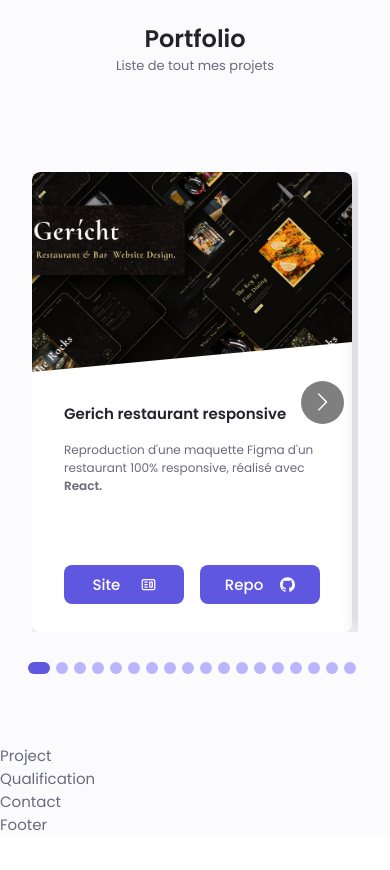
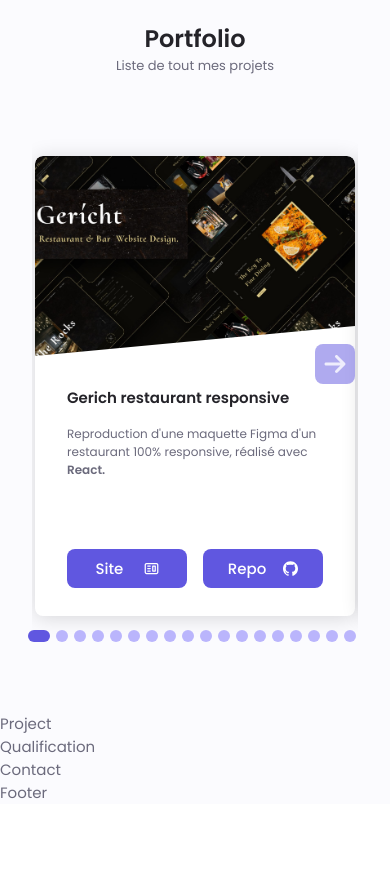
Before and after one commit to FabKaiz/portfolio-react, a React (Create React App) app: page / in a window 390 px wide. Shown: the part 2240-3110 px from the top of the page. Built offline with nearby package versions, Linux system fonts and the light colour scheme.

Commit message:
Carousel media queries

```diff
--- a/src/components/ProjectCard/ProjectCard.scss
+++ b/src/components/ProjectCard/ProjectCard.scss
@@ -8,6 +8,7 @@
   height: 460px;
   position: relative;
   overflow: hidden;
+  margin: 2rem 0;
 
   &:hover {
     .figma-button,
--- a/src/container/Portfolio/Portfolio.jsx
+++ b/src/container/Portfolio/Portfolio.jsx
@@ -1,6 +1,7 @@
 import React from 'react'
 import Carousel from 'react-multi-carousel';
 import 'react-multi-carousel/lib/styles.css';
+import { ImArrowRight2, ImArrowLeft2 } from 'react-icons/im'
 
 import { ProjectCard } from '../../components';
 import { data } from '../../constants'
@@ -8,24 +9,37 @@ import './Portfolio.scss';
 
 const responsive = {
   superLargeDesktop: {
-    // the naming can be any, depends on you.
-    breakpoint: { max: 3000, min: 2001 },
+    breakpoint: { max: 3000, min: 2400},
     items: 7,
     slidesToSlide: 4,
-
   },
-  desktop: {
-    breakpoint: { max: 2000, min: 1024 },
+  LargeDesktop: {
+    breakpoint: { max: 2399, min: 2001 },
+    items: 6,
+    slidesToSlide: 4,
+  },
+  desktopFullScreen: {
+    breakpoint: { max: 2000, min: 1800 },
     items: 5,
     slidesToSlide: 3,
-
+  },
+  smallerdesktop: {
+    breakpoint: { max: 1799, min: 1380 },
+    items: 4,
+    slidesToSlide: 3,
+  },
+  laptop: {
+    breakpoint: { max: 1379, min: 1065 },
+    items: 3,
+    slidesToSlide: 2,
   },
   tablet: {
-    breakpoint: { max: 1024, min: 464 },
-    items: 1
+    breakpoint: { max: 1064, min: 720 },
+    items: 2,
+    slidesToSlide: 2,
   },
   mobile: {
-    breakpoint: { max: 464, min: 0 },
+    breakpoint: { max: 719, min: 0 },
     items: 1
   }
 };
@@ -48,6 +62,8 @@ const Portfolio = () => {
           <Carousel
             autoPlaySpeed={999999}
             responsive={responsive}
+            customLeftArrow={<ImArrowLeft2 className="carousel__arrow--left" />}
+            customRightArrow={<ImArrowRight2 className="carousel__arrow--right" />}
             showDots={true}
             renderDotsOutside
           >
--- a/src/container/Portfolio/Portfolio.scss
+++ b/src/container/Portfolio/Portfolio.scss
@@ -9,8 +9,9 @@
 }
 
 .carousel__container {
-  padding: 3rem 2rem;
+  padding: 0 2rem;
   position: relative;
+  overflow: visible;
 
 
   .react-multi-carousel-dot button{
@@ -24,4 +25,60 @@
     border-radius: 0.5rem;
   }
 
+  .react-multiple-carousel__arrow--right {
+    right: calc(4% + 1px);
+  }
+
+  .carousel__arrow--right,
+  .carousel__arrow--left {
+    position: absolute;
+    top: 42%;
+    cursor: pointer;
+    height: 40px;
+    width: 40px;
+    transition: background-color 0.2s;
+    background-color: hsla(var(--hue-color), 69%, 61%, 0.5);
+    padding: 0.5rem 0.5rem;
+    border-radius: 0.5rem;
+    color: #ffffffc9;
+
+    &:hover {
+      background-color: hsla(var(--hue-color), 69%, 61%, 1);
+    }
+  }
+
+  .carousel__arrow--right {
+    right: calc(1%);
+  }
+
+  .carousel__arrow--left {
+    left: calc(1%);
+  }
+
+  .react-multi-carousel-list {
+
+    &:active {
+      cursor: grabbing;
+      cursor: -moz-grabbing;
+      cursor: -webkit-grabbing;
+    }
+  }
 }
+
+@media screen and (max-width: 720px) {
+  .carousel__container {
+    display: flex;
+    justify-content: center;
+
+    .react-multi-carousel-list {
+      width: 460px;
+      padding: 0;
+    }
+
+    .react-multi-carousel-item {
+      max-width: 100vw;
+      display: flex;
+      justify-content: center;
+    }
+  }
+}
```
